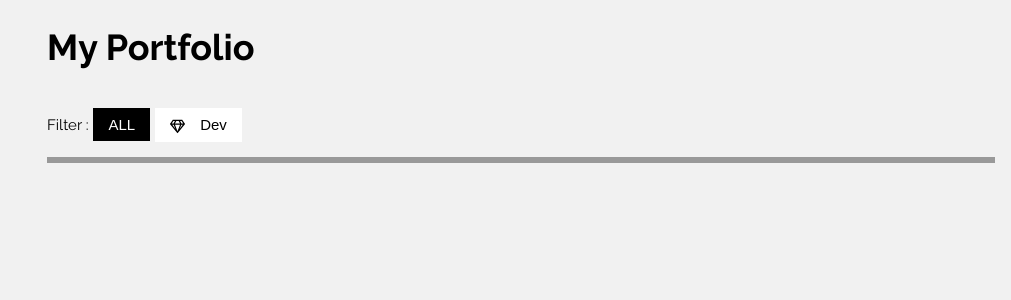
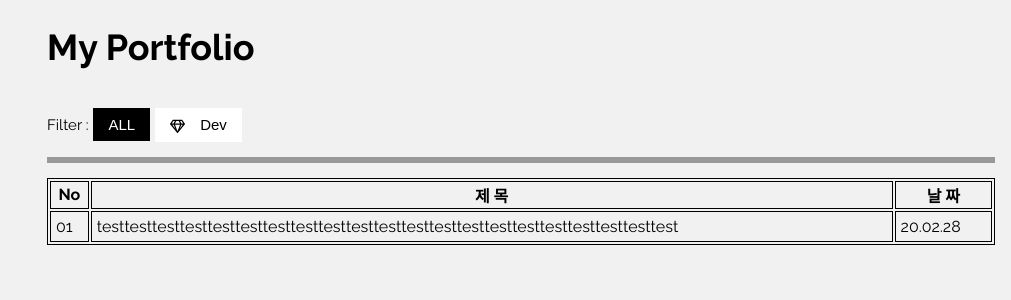
Before and after one commit to Kim-TaeGwan/blog-past-version, a React app: page /studyTable in a window 1280 px wide. Shown: the top 300 px of the page, without its empty margins (269-1280 px from the left). Built offline with nearby package versions, Linux system fonts and the light colour scheme.

Commit message:
Add stedy_table_component_table

```diff
--- /dev/null
+++ b/src/components/StudyTableComponent/Table/index.js
@@ -0,0 +1,28 @@
+import React from "react";
+
+const TableComponent = () => {
+  return (
+    <div className="table_container">
+      <table>
+        <thead>
+          <tr>
+            <th>No</th>
+            <th>제 목</th>
+            <th>날 짜</th>
+          </tr>
+        </thead>
+        <tbody>
+          <tr>
+            <td>01</td>
+            <td>
+              testtesttesttesttesttesttesttesttesttesttesttesttesttesttesttesttesttesttesttesttest
+            </td>
+            <td>20.02.28</td>
+          </tr>
+        </tbody>
+      </table>
+    </div>
+  );
+};
+
+export default TableComponent;
--- a/src/containers/StudyTableContainer.js
+++ b/src/containers/StudyTableContainer.js
@@ -1,29 +1,31 @@
-import React from 'react'
+import React from "react";
 
-import SideMenu from 'layout/SideMenu';
-import Header from '../layout/Header';
-import StudyTableComponent from '../components/StudyTableComponent'
-import OverLay from '../components/common/OverLay'
+import SideMenu from "layout/SideMenu";
+import Header from "../layout/Header";
+import StudyTableComponent from "../components/StudyTableComponent";
+import OverLay from "../components/common/OverLay";
+import TableComponent from "../components/StudyTableComponent/Table";
 
 const StudyTableContainer = () => {
   const openNav = () => {
-		document.getElementById('mySidenav').style.display = 'block';
-		document.getElementById('overLay').style.display = 'block';
+    document.getElementById("mySidenav").style.display = "block";
+    document.getElementById("overLay").style.display = "block";
   };
 
   const closeNav = () => {
-		document.getElementById('mySidenav').style.display = 'none';
-		document.getElementById('overLay').style.display = 'none';
+    document.getElementById("mySidenav").style.display = "none";
+    document.getElementById("overLay").style.display = "none";
   };
   return (
     <>
-        <SideMenu  onClick={closeNav}/>
+      <SideMenu onClick={closeNav} />
       <StudyTableComponent>
         <OverLay />
         <Header onClick={openNav} />
+        <TableComponent />
       </StudyTableComponent>
     </>
-    )
-}
+  );
+};
 
-export default StudyTableContainer
+export default StudyTableContainer;
--- a/src/style/studyTable.css
+++ b/src/style/studyTable.css
@@ -0,0 +1,18 @@
+/* table */
+.table_container {
+  padding: 0 16px;
+}
+
+.table_container table {
+  width: 100%;
+}
+
+.table_container table,
+.table_container th,
+.table_container td {
+  border: 1px solid black;
+}
+
+.table_container td {
+  padding: 5px;
+}
```
Lines whose indentation alone changed are shown as unchanged.
